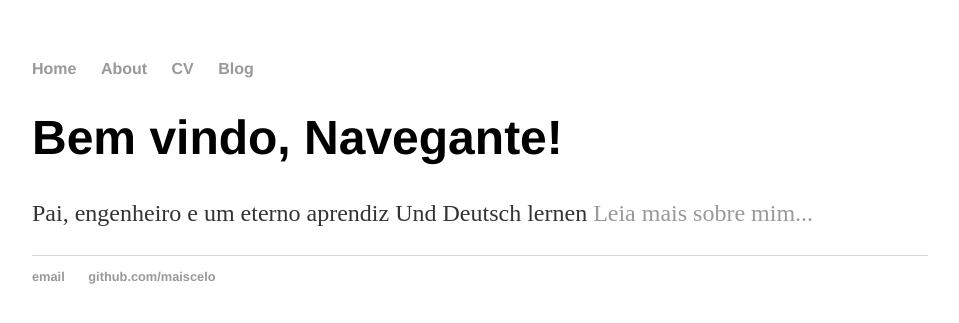
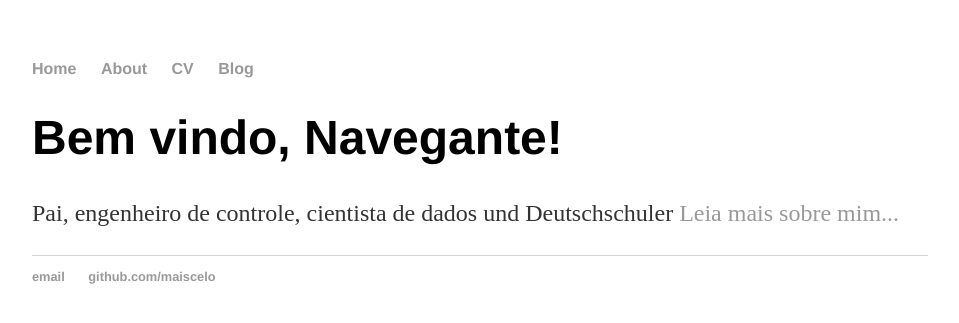
Before and after one commit to maiscelo/maiscelo.github.io, a Jekyll site: the page built from index.html, in a window 1280 px wide. Shown: the top 323 px of the page, without its empty margins (160-1119 px from the left). Built offline with Jekyll 4.4.1, drawn with Linux system fonts in a browser that asks for light colours.

Commit message:
Update index.html

```diff
--- a/index.html
+++ b/index.html
@@ -4,5 +4,5 @@ title: Marcelo Brilhante, Home Cop
 ---
 <div class="blurb">
 	<h1>Bem vindo, Navegante!</h1>
-	<p>Pai, engenheiro e um eterno aprendiz Und Deutsch lernen <a href="/about">Leia mais sobre mim...</a></p>
+	<p>Pai, engenheiro de controle, cientista de dados und Deutschschuler <a href="/about">Leia mais sobre mim...</a></p>
 </div><!-- /.blurb -->
```
